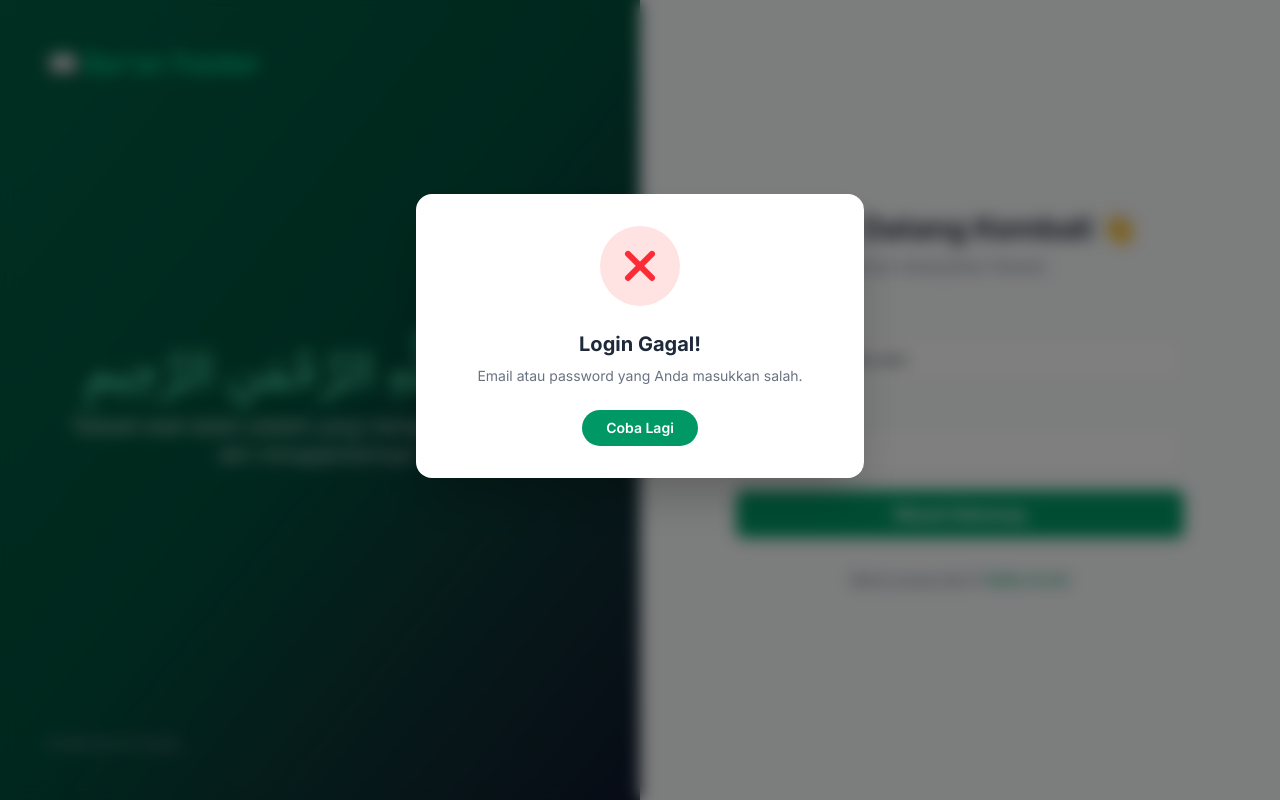
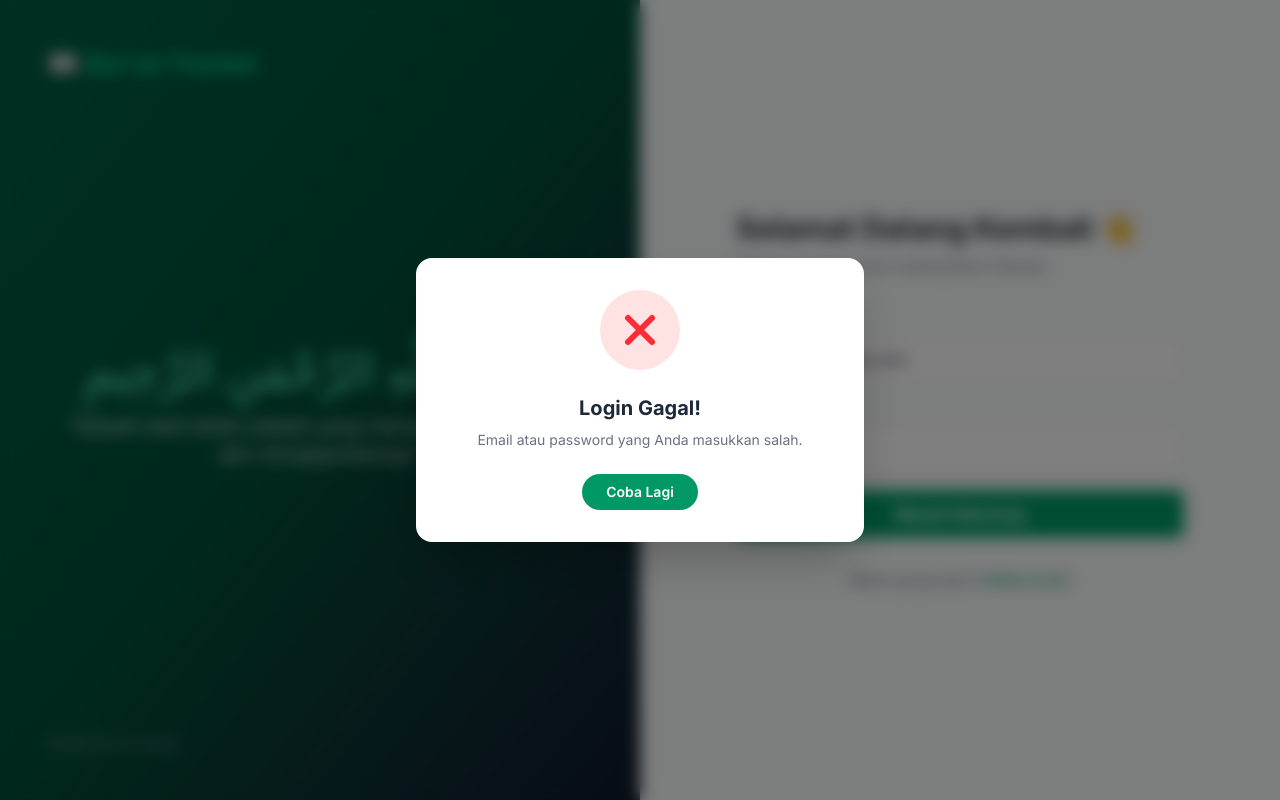
Before and after one commit to fathurramadhan410-glitch/quran-tracker-next, a Next.js app: page /login in a window 1280 px wide. Both pictures are taken after typing "name@example.com", "Sample123" into the empty fields and a click on the button "Masuk Sekarang". Built offline with nearby package versions, Linux system fonts and the light colour scheme; no server answers.

Commit message:
Hapus animasi bounce di modal login dan register

```diff
--- a/app/login/page.tsx
+++ b/app/login/page.tsx
@@ -30,7 +30,6 @@ export default function Login() {
       setShowModal(true);
       setLoading(false);
     } else {
-      // CEK STATUS AKUN (is_active)
       const { data: profile } = await supabase
         .from('profiles')
         .select('is_active')
@@ -38,14 +37,12 @@ export default function Login() {
         .maybeSingle();
 
       if (!profile?.is_active) {
-        // Jika akun nonaktif, langsung sign out dan blok!
         await supabase.auth.signOut();
         setModalType('error');
         setModalMsg("Akun Anda telah dinonaktifkan oleh Admin. Hubungi Guru untuk informasi lebih lanjut.");
         setShowModal(true);
         setLoading(false);
       } else {
-        // Jika aktif, berhasil login
         setModalType('success');
         setModalMsg("Selamat datang kembali! Mengalihkan ke dashboard Anda...");
         setShowModal(true);
@@ -59,9 +56,10 @@ export default function Login() {
   return (
     <div className="min-h-screen flex flex-col md:flex-row">
 
+      {/* Modal Pop-up Notifikasi (Tanpa Animasi Bounce) */}
       {showModal && (
         <div className="fixed inset-0 z-50 flex items-center justify-center bg-black/50 backdrop-blur-sm p-4">
-          <div className="bg-white rounded-2xl shadow-2xl w-full max-w-md p-8 text-center animate-bounce">
+          <div className="bg-white rounded-2xl shadow-2xl w-full max-w-md p-8 text-center">
             {modalType === 'success' ? (
               <>
                 <div className="w-20 h-20 mx-auto mb-6 rounded-full bg-green-100 flex items-center justify-center">
@@ -89,6 +87,7 @@ export default function Login() {
         </div>
       )}
 
+      {/* Bagian Kiri (Hero - Tema Hijau) */}
       <div className="w-full md:w-1/2 bg-gradient-to-br from-emerald-800 via-emerald-900 to-slate-900 text-white flex flex-col justify-between p-8 md:p-12">
         <h1 className="text-2xl font-bold text-emerald-400">📖 Qur'an Tracker</h1>
         <div className="text-center my-8">
@@ -98,6 +97,7 @@ export default function Login() {
         <div className="text-xs text-gray-400">&copy; {new Date().getFullYear()} Qur'an Tracker</div>
       </div>
 
+      {/* Bagian Kanan (Form - Tema Hijau) */}
       <div className="w-full md:w-1/2 flex flex-col justify-center items-center p-6 bg-gray-50">
         <div className="w-full max-w-md py-8">
           <h2 className="text-3xl font-bold text-gray-800 mb-2">Selamat Datang Kembali 👋</h2>
@@ -106,11 +106,25 @@ export default function Login() {
           <form onSubmit={handleLogin} className="space-y-4">
             <div>
               <label className="block text-sm font-medium text-gray-700 mb-1">Email</label>
-              <input type="email" value={email} onChange={(e) => setEmail(e.target.value)} required className="w-full p-3 border border-gray-300 rounded-lg focus:ring-2 focus:ring-emerald-500 outline-none text-gray-900 bg-white" placeholder="email@example.com" />
+              <input
+                type="email"
+                value={email}
+                onChange={(e) => setEmail(e.target.value)}
+                required
+                className="w-full p-3 border border-gray-300 rounded-lg focus:ring-2 focus:ring-emerald-500 outline-none text-gray-900 bg-white"
+                placeholder="email@example.com"
+              />
             </div>
             <div>
               <label className="block text-sm font-medium text-gray-700 mb-1">Password</label>
-              <input type="password" value={password} onChange={(e) => setPassword(e.target.value)} required className="w-full p-3 border border-gray-300 rounded-lg focus:ring-2 focus:ring-emerald-500 outline-none text-gray-900 bg-white" placeholder="******" />
+              <input
+                type="password"
+                value={password}
+                onChange={(e) => setPassword(e.target.value)}
+                required
+                className="w-full p-3 border border-gray-300 rounded-lg focus:ring-2 focus:ring-emerald-500 outline-none text-gray-900 bg-white"
+                placeholder="******"
+              />
             </div>
             <button type="submit" disabled={loading} className="w-full bg-emerald-600 text-white p-3 rounded-lg font-bold hover:bg-emerald-700 disabled:opacity-50 cursor-pointer transition flex items-center justify-center gap-2">
               {loading ? (
--- a/app/register/page.tsx
+++ b/app/register/page.tsx
@@ -10,7 +10,6 @@ export default function Register() {
   const [name, setName] = useState('');
   const [loading, setLoading] = useState(false);
 
-  // State untuk Modal Pop-up
   const [showModal, setShowModal] = useState(false);
   const [modalType, setModalType] = useState<'success' | 'error'>('success');
   const [modalMsg, setModalMsg] = useState('');
@@ -49,10 +48,10 @@ export default function Register() {
   return (
     <div className="min-h-screen flex flex-col md:flex-row">
 
-      {/* Modal Pop-up Notifikasi */}
+      {/* Modal Pop-up Notifikasi (Tanpa Animasi Bounce) */}
       {showModal && (
         <div className="fixed inset-0 z-50 flex items-center justify-center bg-black/50 backdrop-blur-sm p-4">
-          <div className="bg-white rounded-2xl shadow-2xl w-full max-w-md p-8 text-center animate-bounce">
+          <div className="bg-white rounded-2xl shadow-2xl w-full max-w-md p-8 text-center">
             {modalType === 'success' ? (
               <>
                 <div className="w-20 h-20 mx-auto mb-6 rounded-full bg-green-100 flex items-center justify-center">
@@ -71,10 +70,7 @@ export default function Register() {
                 </div>
                 <h4 className="text-xl font-bold text-gray-800 mb-2">Registrasi Gagal!</h4>
                 <p className="text-gray-500 mb-6 text-sm">{modalMsg}</p>
-                <button
-                  onClick={() => setShowModal(false)}
-                  className="bg-indigo-600 text-white px-6 py-2 rounded-full font-semibold hover:bg-indigo-700 transition text-sm"
-                >
+                <button onClick={() => setShowModal(false)} className="bg-indigo-600 text-white px-6 py-2 rounded-full font-semibold hover:bg-indigo-700 transition text-sm">
                   Coba Lagi
                 </button>
               </>
```
